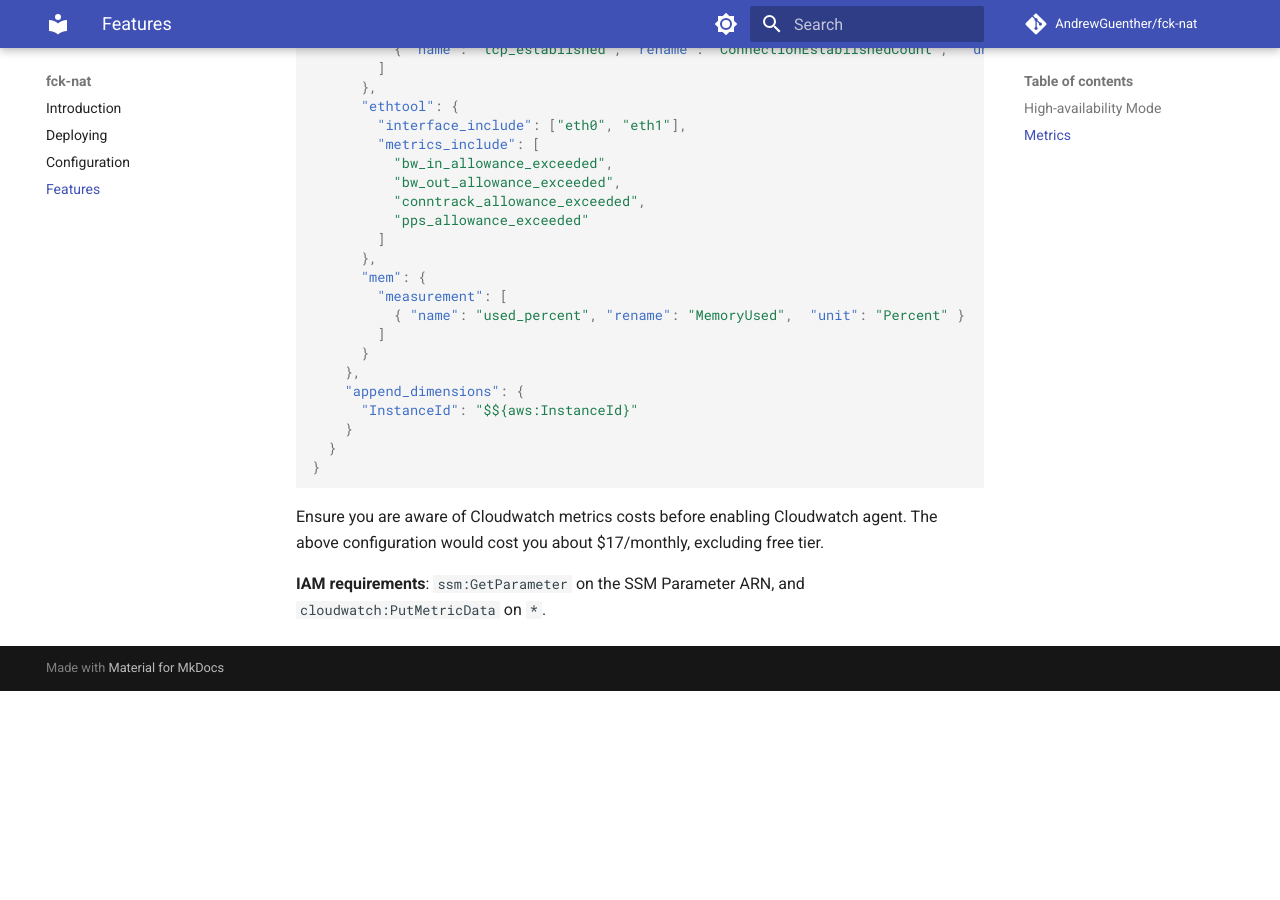
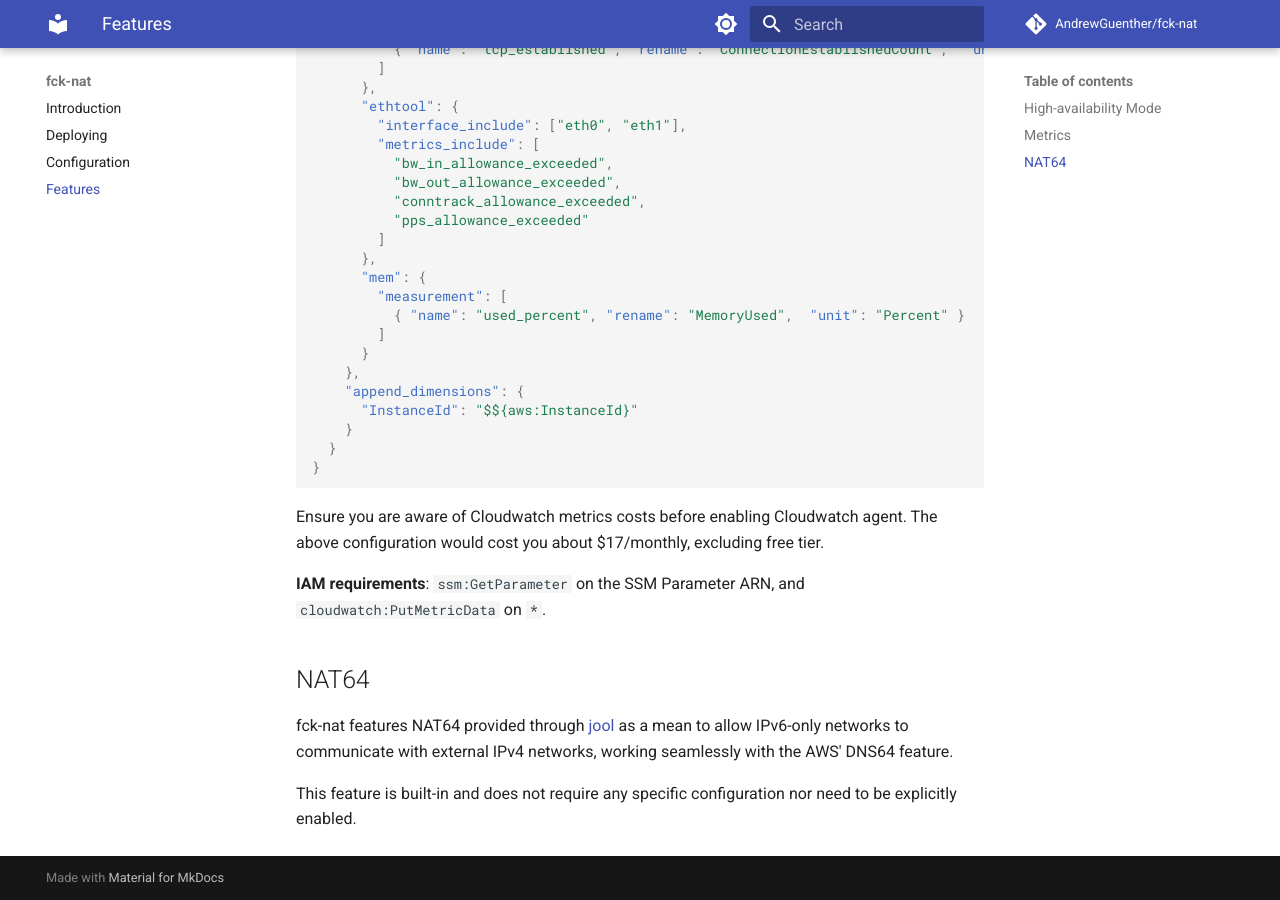
Before and after one commit to AndrewGuenther/fck-nat, an MkDocs documentation site: the page built from docs/features.md, in a window 1280 px wide and 900 px high, scrolled down 1197 px. Built offline with MkDocs 1.6.1 and Material for MkDocs 9.7.7, drawn with Linux system fonts in a browser that asks for light colours; comment, search, counter and statistics services are not loaded; before the commit the page ends 1888 px from its top, so only the background shows below that.

Commit message:
NAT64 Support through Jool

```diff
--- a/docs/features.md
+++ b/docs/features.md
@@ -76,3 +76,10 @@ Ensure you are aware of Cloudwatch metrics costs before enabling Cloudwatch agen
 cost you about $17/monthly, excluding free tier.
 
 **IAM requirements**: `ssm:GetParameter` on the SSM Parameter ARN, and `cloudwatch:PutMetricData` on `*`.
+
+## NAT64
+
+fck-nat features NAT64 provided through [jool](https://www.jool.mx/en/index.html) as a mean to allow IPv6-only networks to
+communicate with external IPv4 networks, working seamlessly with the AWS' DNS64 feature.
+
+This feature is built-in and does not require any specific configuration nor need to be explicitly enabled.
```
Also changed, not shown: docs/configuration.md (+6 -6 lines), 2 other files.
